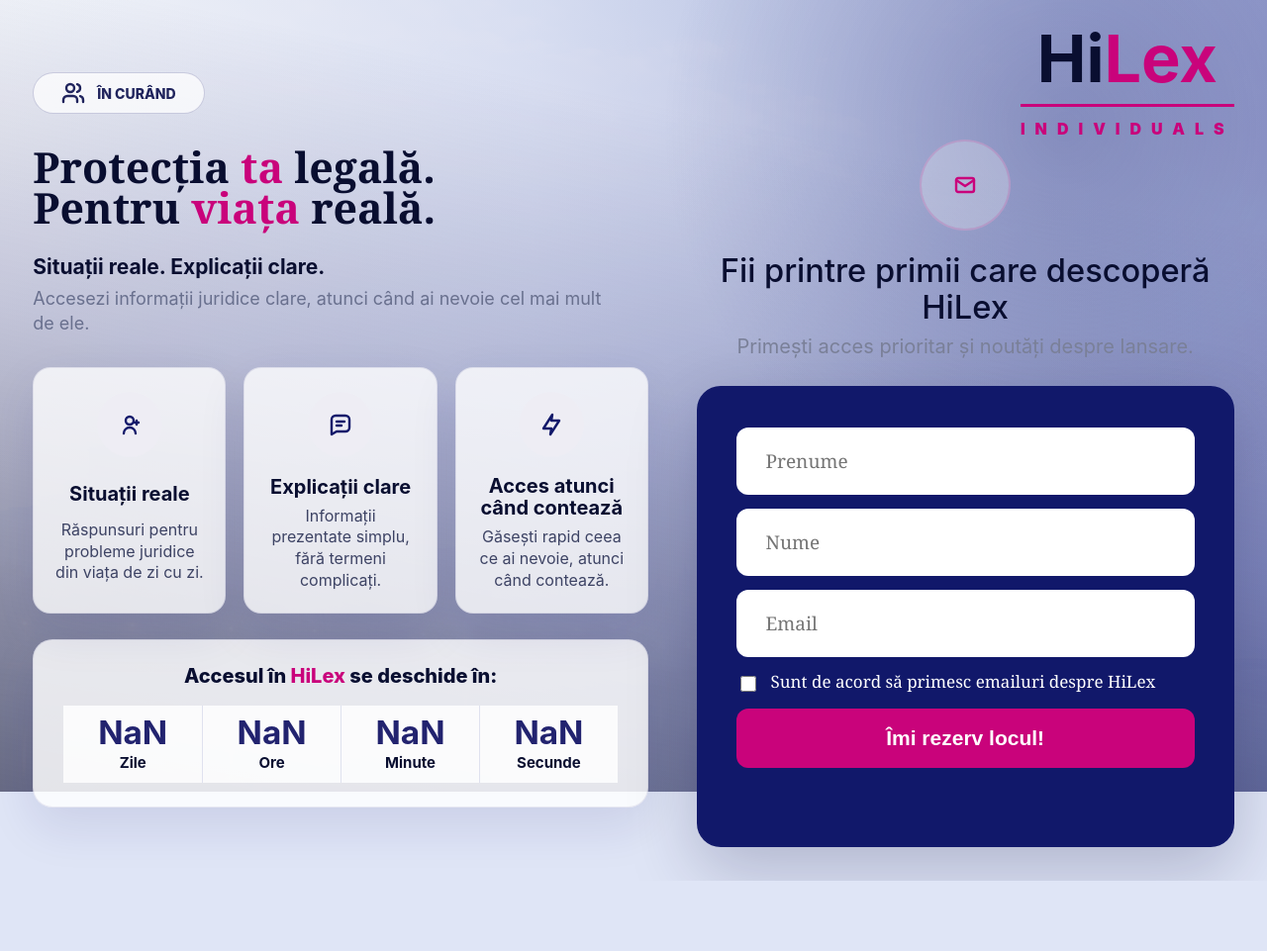
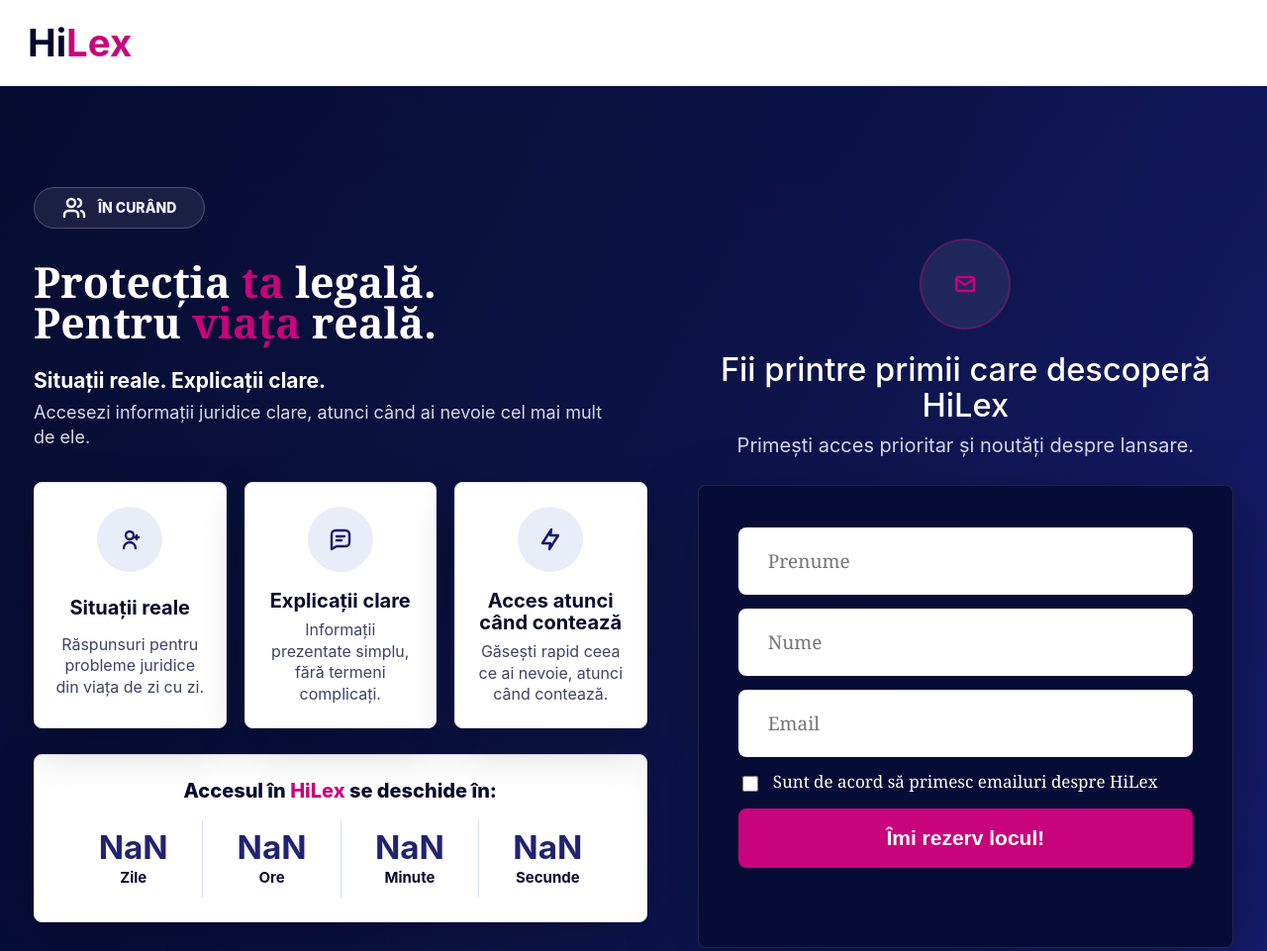
Before and after one commit to biancaviciu-fcos/hilex.waiting-list, a website: page public/index.html in a window 1280 px wide. Shown: the top 961 px of the page at 99% size. Before the commit the page ends 890 px from the top, so only its background shows below. Drawn offline with Linux system fonts and the light colour scheme.

Commit message:
Redesign waitlist page to match Biblioteca HiLex

```diff
--- a/public/styles.css
+++ b/public/styles.css
@@ -1,10 +1,11 @@
 :root {
-  --ink: #090e30;
+  --ink: #070b2d;
   --navy: #11186a;
-  --navy-deep: #070c35;
-  --navy-soft: #e8ebf8;
-  --muted: #69708e;
-  --line: #dfe2ef;
+  --navy-deep: #03082c;
+  --navy-mid: #0b124f;
+  --navy-soft: #e6eaf7;
+  --muted: #c4c9de;
+  --line: #d8deef;
   --pink: #c9037b;
   --pink-dark: #a90268;
   --panel: #ffffffd9;
@@ -22,48 +23,49 @@
   min-height: 100vh;
   color: var(--ink);
   font-family: Inter, ui-sans-serif, system-ui, -apple-system, BlinkMacSystemFont, "Segoe UI", sans-serif;
-  background: #dfe5f6;
+  background: #f3f5fb;
 }
 
 body::selection {
-  background: rgba(17, 24, 106, 0.22);
+  background: rgba(201, 3, 123, 0.34);
 }
 
 body::before {
   position: fixed;
   inset: 0;
   z-index: -2;
-  background:
-    linear-gradient(90deg, rgba(255, 255, 255, 0.9) 0%, rgba(222, 228, 246, 0.9) 42%, rgba(151, 164, 213, 0.86) 100%),
-    linear-gradient(180deg, rgba(7, 12, 53, 0.22), rgba(17, 24, 106, 0.42)),
-    url("/hero-bg.png") center / cover no-repeat;
+  background: #f3f5fb;
   content: "";
 }
 
 body::after {
   position: fixed;
-  inset: 0;
-  z-index: -1;
-  background:
-    radial-gradient(circle at 84% 16%, rgba(17, 24, 106, 0.26), rgba(17, 24, 106, 0) 32%),
-    linear-gradient(12deg, rgba(7, 12, 53, 0.58), rgba(17, 24, 106, 0.22) 46%, rgba(255, 255, 255, 0) 78%);
+  inset: 0 0 auto;
+  z-index: 1;
+  height: 86px;
+  border-bottom: 1px solid #e4e8f2;
+  background: #ffffff;
   content: "";
   pointer-events: none;
 }
 
 .page-shell {
   min-height: 100vh;
-  padding: clamp(22px, 2.6vw, 44px);
+  padding: 86px 0 0;
 }
 
 .hero {
   display: grid;
   grid-template-columns: minmax(600px, 1.03fr) minmax(400px, 0.9fr);
-  gap: clamp(30px, 3.8vw, 58px);
+  gap: clamp(36px, 4vw, 72px);
   align-items: center;
-  max-width: 1500px;
-  min-height: calc(100vh - clamp(44px, 5.2vw, 88px));
-  margin: 0 auto;
+  max-width: none;
+  min-height: calc(100vh - 86px);
+  margin: 0;
+  padding: clamp(58px, 6vw, 92px) max(34px, calc((100vw - 1500px) / 2)) clamp(46px, 5vw, 74px);
+  background:
+    linear-gradient(115deg, rgba(3, 8, 44, 0.98), rgba(8, 15, 68, 0.98) 52%, rgba(17, 24, 106, 0.98)),
+    url("/hero-bg.png") center / cover no-repeat;
 }
 
 .pill {
@@ -73,10 +75,10 @@
   min-height: 42px;
   margin: 0 0 34px;
   padding: 0 28px;
-  border: 1px solid rgba(17, 24, 106, 0.2);
+  border: 1px solid rgba(255, 255, 255, 0.22);
   border-radius: 999px;
-  background: rgba(255, 255, 255, 0.72);
-  color: #20245d;
+  background: rgba(255, 255, 255, 0.08);
+  color: #f2f4ff;
   font-size: 14px;
   font-weight: 800;
   letter-spacing: 0;
@@ -99,6 +101,7 @@
   font-size: clamp(40px, 3.35vw, 64px);
   line-height: 0.95;
   letter-spacing: 0;
+  color: #ffffff;
 }
 
 h1 span,
@@ -111,12 +114,13 @@
   margin: 26px 0 8px;
   font-size: clamp(21px, 1.45vw, 25px);
   font-weight: 700;
+  color: #ffffff;
 }
 
 .lead {
   max-width: 600px;
   margin: 0 0 32px;
-  color: var(--muted);
+  color: #d6daec;
   font-size: clamp(18px, 1.35vw, 22px);
   line-height: 1.38;
 }
@@ -133,10 +137,10 @@
   justify-items: center;
   min-height: 198px;
   padding: 24px 20px 22px;
-  border: 1px solid rgba(17, 24, 106, 0.08);
-  border-radius: 18px;
-  background: rgba(255, 255, 255, 0.78);
-  box-shadow: 0 18px 48px rgba(17, 24, 106, 0.1);
+  border: 1px solid #e1e6f2;
+  border-radius: 8px;
+  background: #ffffff;
+  box-shadow: 0 18px 46px rgba(0, 0, 0, 0.22);
   text-align: center;
 }
 
@@ -146,7 +150,7 @@
   width: 66px;
   height: 66px;
   border-radius: 50%;
-  background: #eeedf4;
+  background: #e9edf8;
   color: var(--navy);
 }
 
@@ -166,10 +170,10 @@
 .countdown {
   max-width: 720px;
   padding: 24px 30px;
-  border: 1px solid rgba(17, 24, 106, 0.08);
-  border-radius: 20px;
-  background: rgba(255, 255, 255, 0.82);
-  box-shadow: 0 20px 48px rgba(17, 24, 106, 0.1);
+  border: 1px solid #e1e6f2;
+  border-radius: 8px;
+  background: #ffffff;
+  box-shadow: 0 20px 48px rgba(0, 0, 0, 0.22);
   text-align: center;
 }
 
@@ -183,7 +187,7 @@
   display: grid;
   grid-template-columns: repeat(4, minmax(0, 1fr));
   overflow: hidden;
-  background: rgba(255, 255, 255, 0.82);
+  background: #ffffff;
 }
 
 .time-grid div {
@@ -220,28 +224,24 @@
 }
 
 .brand {
-  position: absolute;
-  top: 0;
-  right: 0;
+  position: fixed;
+  top: 24px;
+  left: max(28px, calc((100vw - 1920px) / 2 + 34px));
+  right: auto;
+  z-index: 2;
   display: grid;
-  justify-items: center;
-  color: var(--ink);
+  justify-items: start;
+  color: var(--navy-deep);
   text-decoration: none;
 }
 
 .brand strong {
-  font-size: clamp(52px, 5.2vw, 86px);
-  line-height: 0.8;
+  font-size: clamp(30px, 3vw, 40px);
+  line-height: 1;
 }
 
 .brand small {
-  margin-top: 18px;
-  padding-top: 12px;
-  border-top: 3px solid var(--pink);
-  color: var(--pink);
-  font-size: 16px;
-  font-weight: 900;
-  letter-spacing: 10px;
+  display: none;
 }
 
 .mail-mark {
@@ -249,11 +249,11 @@
   place-items: center;
   width: 92px;
   height: 92px;
-  margin: 30px auto 22px;
-  border: 2px solid rgba(201, 3, 123, 0.14);
+  margin: 0 auto 22px;
+  border: 2px solid rgba(201, 3, 123, 0.3);
   border-radius: 50%;
   color: var(--pink);
-  background: rgba(255, 255, 255, 0.26);
+  background: rgba(255, 255, 255, 0.08);
 }
 
 .panel-heading {
@@ -262,6 +262,7 @@
 
 .panel-heading h2 {
   margin: 0;
+  color: #ffffff;
   font-size: clamp(30px, 2.55vw, 40px);
   line-height: 1.12;
   font-weight: 500;
@@ -269,7 +270,7 @@
 
 .panel-heading p {
   margin: 10px 0 28px;
-  color: #7b8199;
+  color: #d4d8ec;
   font-size: 20px;
 }
 
@@ -279,9 +280,10 @@
   width: min(100%, 600px);
   margin: 0 auto;
   padding: 42px 40px;
-  border-radius: 24px;
-  background: var(--navy);
-  box-shadow: 0 24px 70px rgba(7, 11, 58, 0.22);
+  border: 1px solid rgba(255, 255, 255, 0.1);
+  border-radius: 8px;
+  background: rgba(7, 12, 53, 0.94);
+  box-shadow: 0 24px 70px rgba(0, 0, 0, 0.28);
 }
 
 .waitlist-form label:not(.consent) span {
@@ -299,7 +301,7 @@
   min-height: 68px;
   padding: 0 28px;
   border: 2px solid transparent;
-  border-radius: 12px;
+  border-radius: 8px;
   color: var(--ink);
   font-family: Georgia, "Times New Roman", serif;
   font-size: 19px;
@@ -332,7 +334,7 @@
 button {
   min-height: 60px;
   border: 0;
-  border-radius: 12px;
+  border-radius: 8px;
   background: var(--pink);
   color: white;
   font-size: clamp(17px, 1.7vw, 21px);
@@ -355,7 +357,7 @@
 .thank-you-shell {
   display: grid;
   place-items: center;
-  padding-top: clamp(22px, 3vw, 42px);
+  padding-top: 118px;
   padding-bottom: clamp(22px, 3vw, 42px);
 }
 
@@ -367,11 +369,11 @@
 }
 
 .thank-you-brand {
-  position: static;
+  position: fixed;
 }
 
 .thank-you-brand strong {
-  font-size: clamp(44px, 4.8vw, 62px);
+  font-size: clamp(30px, 3vw, 40px);
 }
 
 .thank-you-brand small {
@@ -385,9 +387,9 @@
   width: min(100%, 600px);
   padding: clamp(26px, 3.4vw, 38px);
   border: 1px solid rgba(17, 24, 106, 0.08);
-  border-radius: 24px;
-  background: rgba(255, 255, 255, 0.86);
-  box-shadow: 0 28px 80px rgba(17, 24, 106, 0.14);
+  border-radius: 8px;
+  background: rgba(248, 250, 255, 0.96);
+  box-shadow: 0 28px 80px rgba(0, 0, 0, 0.24);
   text-align: center;
 }
 
@@ -408,6 +410,7 @@
 .thank-you-card h1 {
   max-width: 500px;
   margin: 0 auto 16px;
+  color: var(--ink);
   font-size: clamp(30px, 3.2vw, 42px);
   line-height: 1.02;
 }
@@ -432,7 +435,7 @@
   justify-content: center;
   min-height: 48px;
   padding: 0 22px;
-  border-radius: 12px;
+  border-radius: 8px;
   background: var(--pink);
   color: white;
   font-size: 16px;
@@ -474,14 +477,17 @@
   }
 
   .brand {
-    position: static;
-    margin-bottom: 16px;
+    margin-bottom: 0;
   }
 }
 
 @media (max-width: 760px) {
   .page-shell {
-    padding: 22px;
+    padding: 78px 0 0;
+  }
+
+  body::after {
+    height: 78px;
   }
 
   .hero {
@@ -489,6 +495,7 @@
     flex-direction: column;
     gap: 26px;
     min-height: auto;
+    padding: 34px 22px 44px;
   }
 
   .hero-copy {
@@ -569,6 +576,8 @@
     align-self: flex-start;
     justify-items: start;
     margin-bottom: 0;
+    top: 24px;
+    left: 22px;
   }
 
   .brand small {
```
